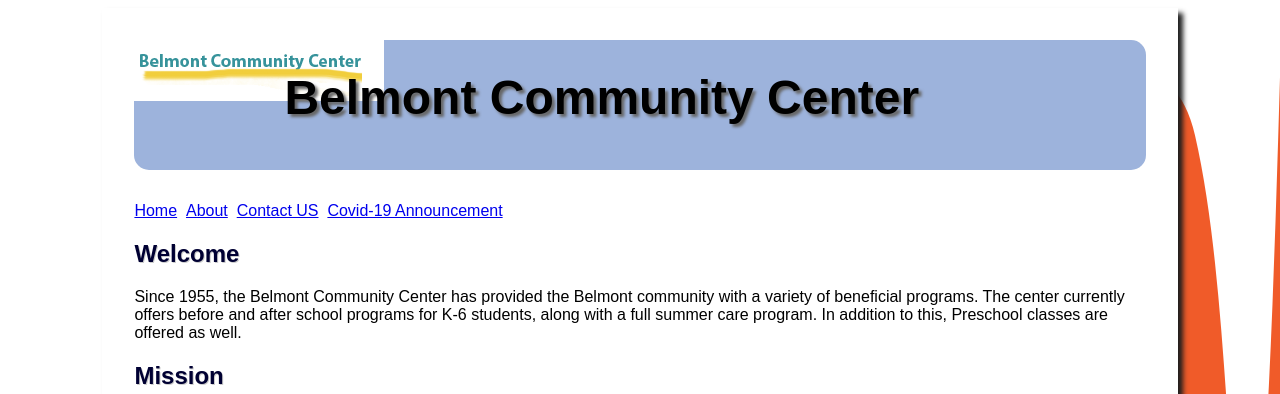
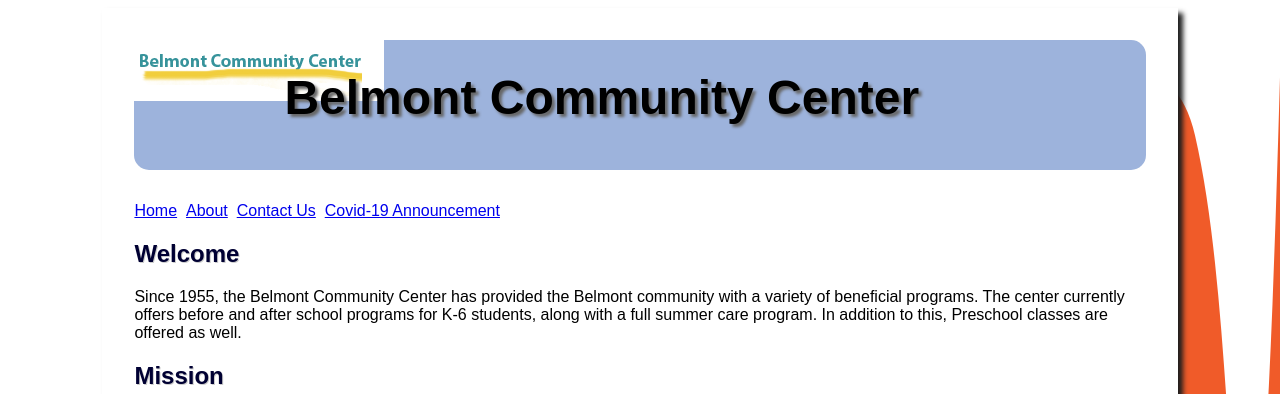
Before and after one commit to wlai3ISOM215/wlai3ISOM215.github.io, a Jekyll site: the page index.html, which Jekyll copies as it is, in a window 1280 px wide. Shown: the top 394 px of the page. Built offline with Jekyll 4.4.1, drawn with Linux system fonts in a browser that asks for light colours.

```diff
--- a/index.html
+++ b/index.html
@@ -41,7 +41,7 @@ footer { font-size: .80em;
 <header>
 <h1>Belmont Community Center</h1>
 </header>
-<nav><a href="index.html">Home</a> &nbsp;<a href="about.html">About</a> &nbsp;<a href="contactus.html">Contact US</a> &nbsp;<a href="covid19.html">Covid-19 Announcement</a>
+<nav><a href="index.html">Home</a> &nbsp;<a href="about.html">About</a> &nbsp;<a href="contactus.html">Contact Us</a> &nbsp;<a href="covid19.html">Covid-19 Announcement</a>
 </nav>
 <h2>Welcome</h2>
 <p>Since 1955, the Belmont Community Center has provided the Belmont community with a variety of beneficial programs. The center currently offers before and after school programs for K-6 students, along with a full summer care program. In addition to this, Preschool classes are offered as well.</p>
```
